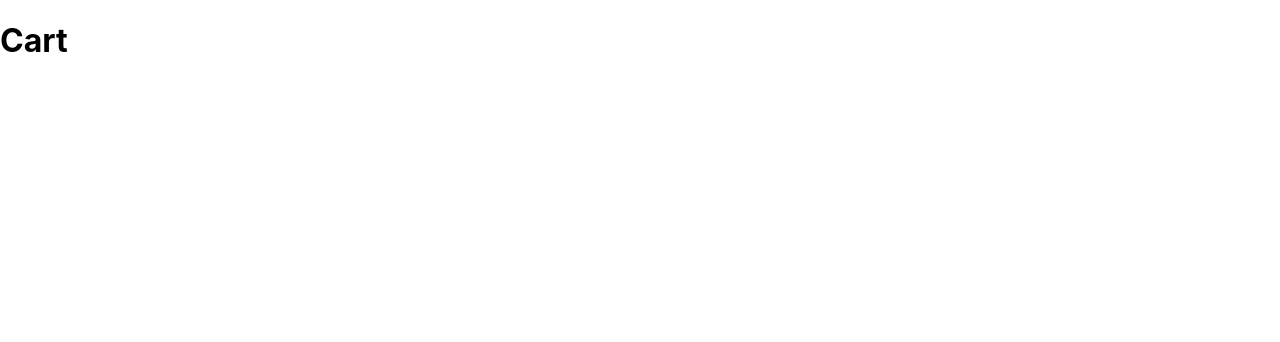
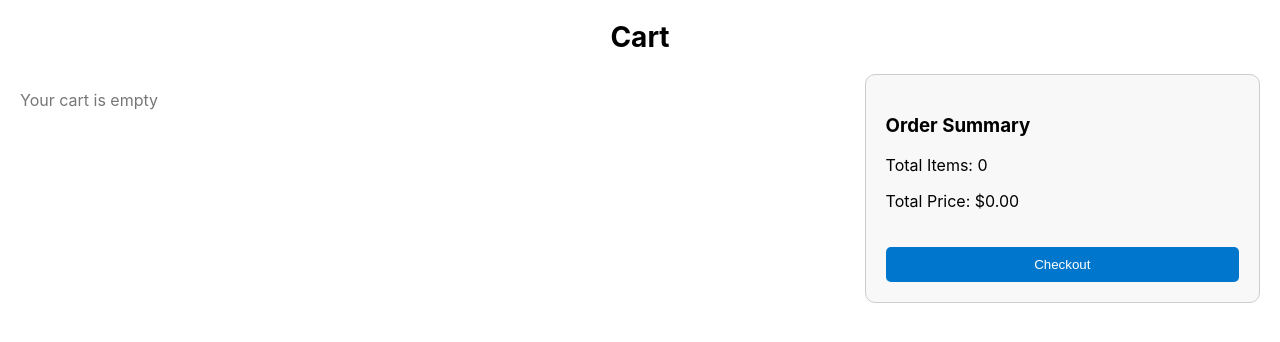
Before and after one commit to 963Roshan/book-store-app, a React (Create React App) app: page /cart in a window 1280 px wide. Shown: the top 342 px of the page. Built offline with nearby package versions, Linux system fonts and the light colour scheme.

Commit message:
Add the Cart Component Functionalities

```diff
--- a/src/components/Cart/index.css
+++ b/src/components/Cart/index.css
@@ -0,0 +1,52 @@
+/* components/Cart/index.css */
+.cart-page {
+  padding: 20px;
+}
+
+.cart-header {
+  font-size: 28px;
+  font-weight: bold;
+  margin-bottom: 20px;
+  text-align: center;
+}
+
+.cart-body {
+  display: flex;
+  gap: 20px;
+}
+
+.cart-left {
+  flex: 70%;
+  display: flex;
+  flex-direction: column;
+  gap: 15px;
+}
+
+.cart-right {
+  flex: 30%;
+  padding: 20px;
+  border: 1px solid #ccc;
+  border-radius: 10px;
+  background-color: #f8f8f8;
+  height: fit-content;
+}
+
+.checkout-btn {
+  background-color: #0077cc;
+  color: white;
+  padding: 10px 20px;
+  border: none;
+  margin-top: 20px;
+  cursor: pointer;
+  border-radius: 5px;
+  width: 100%;
+}
+
+.checkout-btn:hover {
+  background-color: #005fa3;
+}
+
+.empty-msg {
+  color: #777;
+  font-size: 16px;
+}
--- a/src/components/Cart/index.js
+++ b/src/components/Cart/index.js
@@ -1,14 +1,50 @@
-import { Component } from "react";
+// components/Cart/index.js
+import { Component } from "react"
+import CartItem from "../CartItem"
+import CartContext from "../../Context/CartContext"
+import "./index.css"
 
-class Cart extends Component{
-    render(){
-        return(
-            <div>
-                <h1>
-                    Cart
-                </h1>
+class Cart extends Component {
+  renderCartItems = (cartList, removeFromCart) =>
+    cartList.map(item => (
+      <CartItem key={item.isbn13} item={item} />
+    ))
+
+  render() {
+    return (
+      <CartContext.Consumer>
+        {({ cartList }) => {
+          const total = cartList.reduce((sum, item) => {
+            const price = parseFloat(item.price.replace("$", "")) || 0
+            return sum + price
+          }, 0)
+
+          return (
+            <div className="cart-page">
+              <div className="cart-header">Cart</div>
+
+              <div className="cart-body">
+                <div className="cart-left">
+                  {cartList.length > 0 ? (
+                    this.renderCartItems(cartList)
+                  ) : (
+                    <p className="empty-msg">Your cart is empty</p>
+                  )}
+                </div>
+
+                <div className="cart-right">
+                  <h3>Order Summary</h3>
+                  <p>Total Items: {cartList.length}</p>
+                  <p>Total Price: ${total.toFixed(2)}</p>
+                  <button className="checkout-btn">Checkout</button>
+                </div>
+              </div>
             </div>
-        )
-    }
+          )
+        }}
+      </CartContext.Consumer>
+    )
+  }
 }
-export default Cart;
+
+export default Cart
--- /dev/null
+++ b/src/components/CartItem/index.css
@@ -0,0 +1,52 @@
+/* components/CartItem/index.css */
+.cart-item {
+  display: flex;
+  align-items: center;
+  padding: 15px;
+  border: 1px solid #ddd;
+  border-radius: 10px;
+  background-color: #ffffff;
+  gap: 20px;
+}
+
+.cart-item-image {
+  width: 80px;
+  height: auto;
+  border-radius: 5px;
+}
+
+.cart-item-details {
+  flex: 1;
+}
+
+.cart-item-details h3 {
+  margin: 0;
+  font-size: 18px;
+}
+
+.subtitle {
+  font-size: 14px;
+  color: #666;
+  margin-top: 5px;
+}
+
+.price {
+  font-size: 16px;
+  color: #000;
+  font-weight: bold;
+  margin-top: 10px;
+}
+
+.remove-btn {
+  margin-top: 10px;
+  background-color: #ff4d4f;
+  color: white;
+  border: none;
+  padding: 6px 12px;
+  border-radius: 5px;
+  cursor: pointer;
+}
+
+.remove-btn:hover {
+  background-color: #d9363e;
+}
--- /dev/null
+++ b/src/components/CartItem/index.js
@@ -0,0 +1,34 @@
+// components/CartItem/index.js
+import { Component } from "react"
+import CartContext from "../../Context/CartContext"
+import "./index.css"
+
+class CartItem extends Component {
+  render() {
+    const { item } = this.props
+    const { image, title, subtitle, price, isbn13 } = item
+
+    return (
+      <CartContext.Consumer>
+        {({ removeFromCart }) => (
+          <div className="cart-item">
+            <img src={image} alt={title} className="cart-item-image" />
+            <div className="cart-item-details">
+              <h3>{title}</h3>
+              <p className="subtitle">{subtitle}</p>
+              <p className="price">{price}</p>
+              <button
+                className="remove-btn"
+                onClick={() => removeFromCart(isbn13)}
+              >
+                Remove
+              </button>
+            </div>
+          </div>
+        )}
+      </CartContext.Consumer>
+    )
+  }
+}
+
+export default CartItem
```
